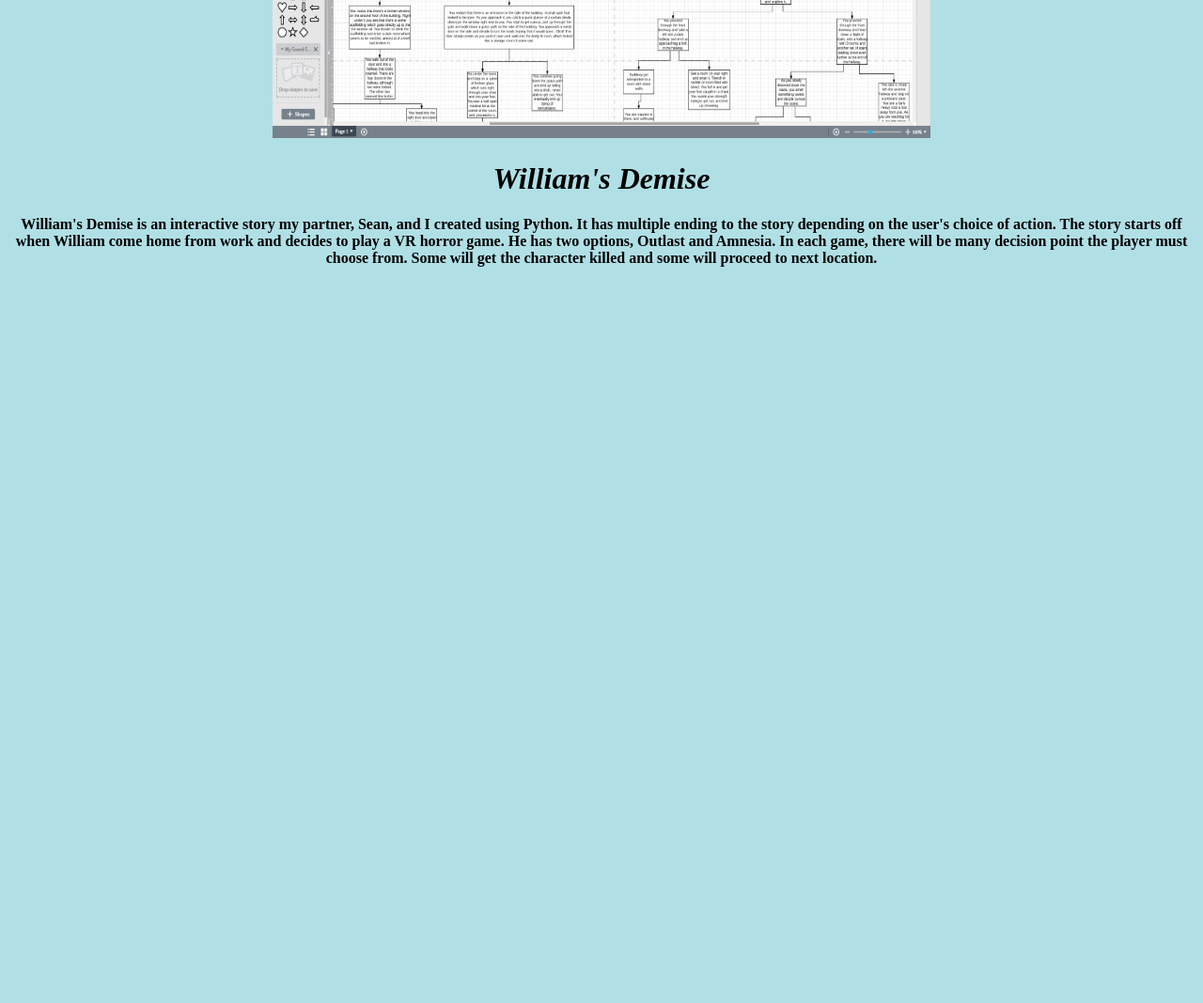
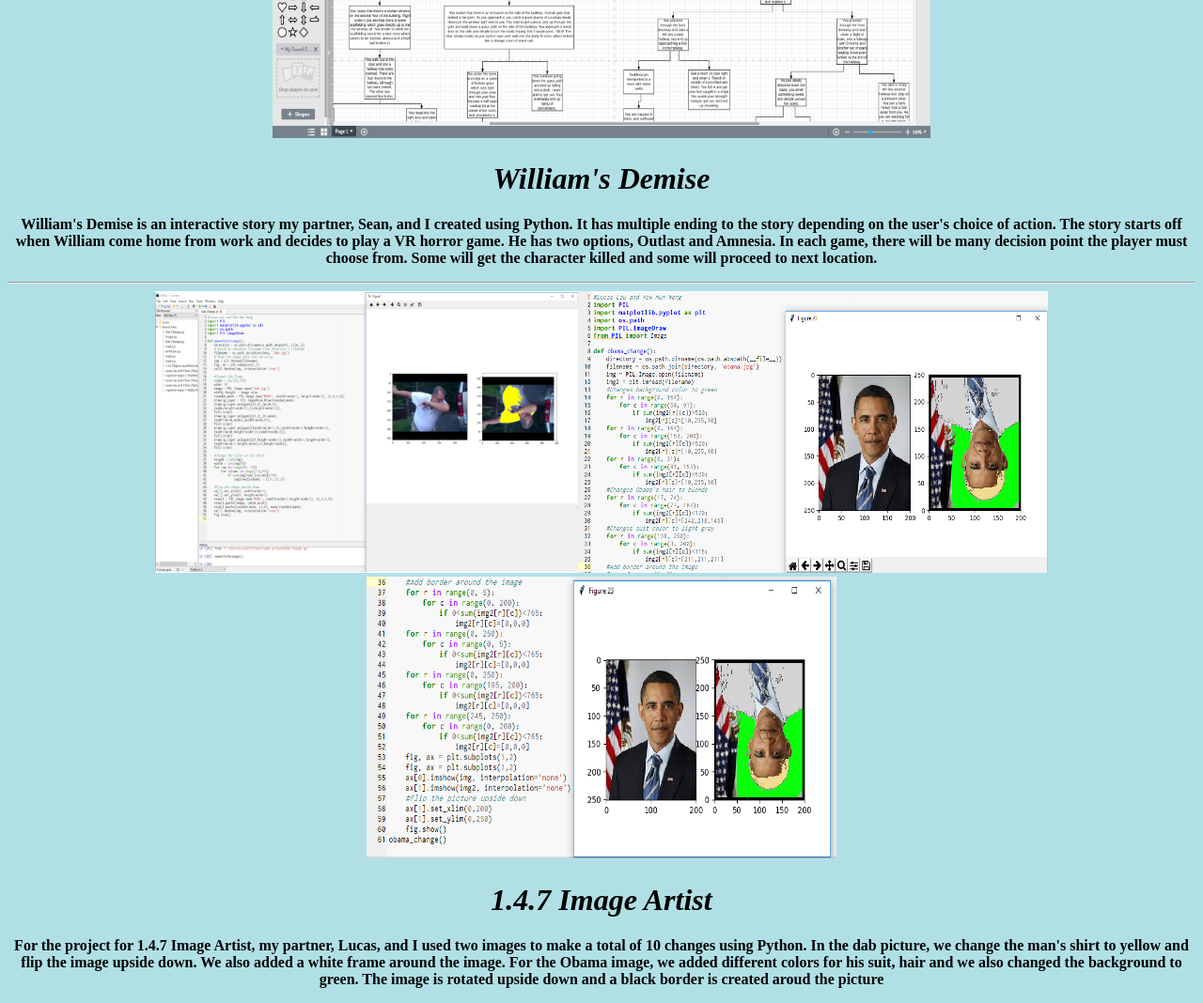
Before and after one commit to yewmun20/csp123, a plain HTML site: page portfolio.html in a window 1280 px wide. Shown: the part 3193-4261 px from the top of the page at 94% size. Before the commit the page ends 3493 px from the top, so only its background shows below. Drawn offline with Linux system fonts and the light colour scheme.

Commit message:
Add files via upload

```diff
--- a/portfolio.html
+++ b/portfolio.html
@@ -66,5 +66,11 @@ body {background-color:powderblue;}
     <center><h1><i>William's Demise</i></h1></center>
     <p><center><b>William's Demise is an interactive story my partner, Sean, and I created using Python. It has multiple ending to the story depending on the user's choice of action. The story starts off when William come home from work and decides to play a VR horror game.
     He has two options, Outlast and Amnesia. In each game, there will be many decision point the player must choose from. Some will get the character killed and some will proceed to next location.</b></center></p>
+    <hr>
+    <center><img src="images/dab changes1.PNG" height="300" width="450"><img src="images/obama changes.PNG" height="300" width="500"><img src="images/obama changes2.PNG" height="300" width="500"></center>
+    <center><h1><i>1.4.7 Image Artist</i></i></h1></center>
+    <p><center><b>For the project for 1.4.7 Image Artist, my partner, Lucas, and I used two images to make a total of 10 changes using Python. In the dab picture, we change the man's shirt to yellow and flip the image upside down.
+    We also added a white frame around the image. For the Obama image, we added different colors for his suit, hair and we also changed the background to green.
+    The image is rotated upside down and a black border is created aroud the picture </b></center></p>
      </body>
 	</html>
```
